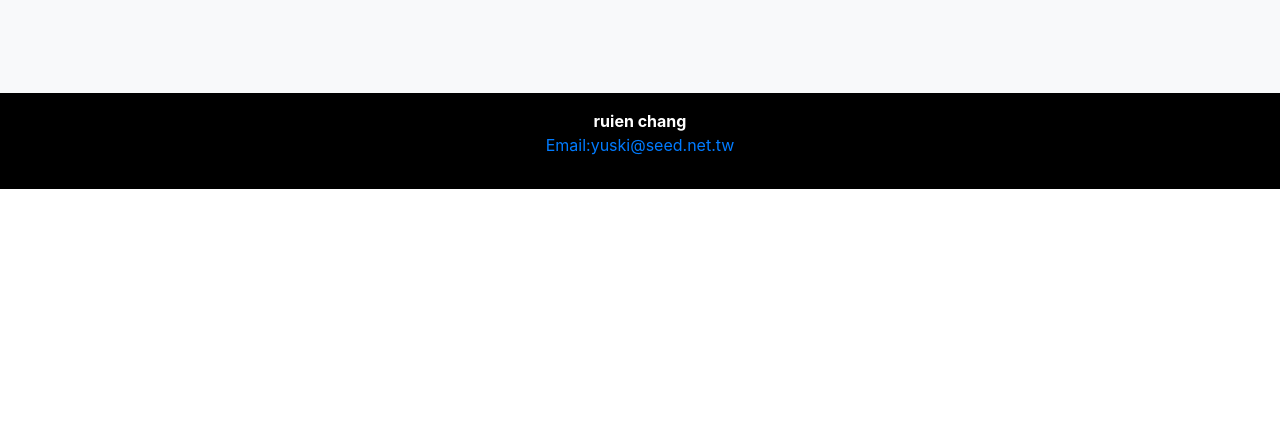
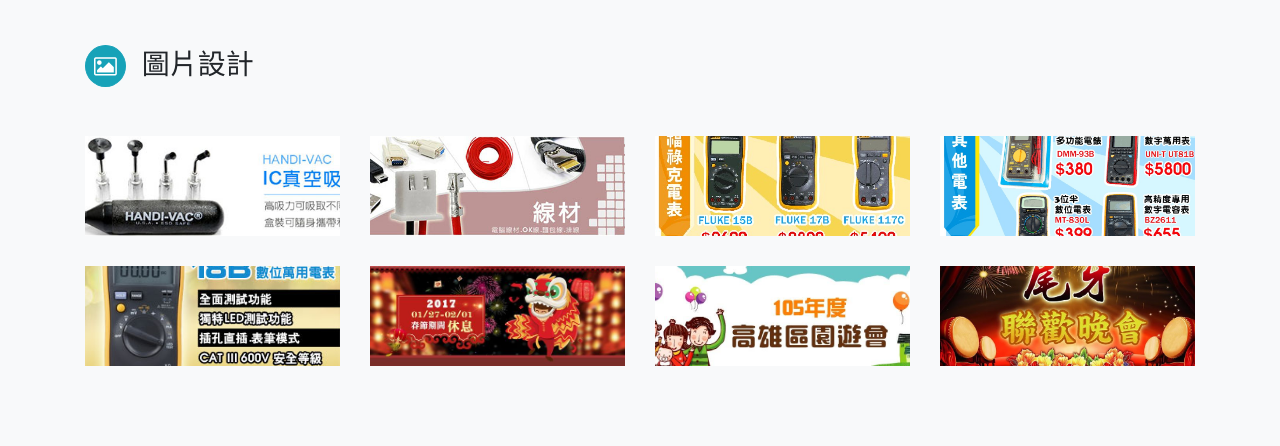
Before and after one commit to ruienyuski/web, a plain HTML site: page work/index.html in a window 1280 px wide. Shown: the part 3287-3733 px from the top of the page. Before the commit the page ends 3476 px from the top, so only its background shows below. Drawn offline with nearby package versions, Linux system fonts and the light colour scheme.

Commit message:
add web image link

```diff
--- a/work/index.html
+++ b/work/index.html
@@ -168,11 +168,11 @@
                             <ul>
                                 <li>
                                     <strong>Photoshop：</strong>
-                                    <p>網頁切版</p>
+                                    <p>合成圖片、網頁切版</p>
                                 </li>
                                 <li>
                                     <strong>Illustrator：</strong>
-                                    <p>banner設計</p>
+                                    <p>banner 設計</p>
                                 </li>
                                 <li>
                                     <strong>網站建站軟體：</strong>
@@ -342,6 +342,83 @@
                     </div>
                 </div>
             </div>
+            <div class="d-flex mb-5 ">
+                <div class="mr-3 list-item">
+                    <div class="list-icon">
+                        <i class="fa fa-picture-o fa-lg" aria-hidden="true"></i>
+                    </div>
+                </div>
+                <div class="mt-1">
+                    <h3>圖片設計</h3>
+                </div>
+            </div>
+            <div class="row mb-5">
+                <div class="col-md-3 col-6">
+                    <a class="work-item" style="background-image: url(img/portfolio-1.jpg);" href="img/portfolio-1.jpg"
+                        target="_blank">
+                        <div class="details">
+                            <h4>Banner</h4>
+                        </div>
+                    </a>
+                </div>
+                <div class="col-md-3 col-6">
+                    <a class="work-item" style="background-image: url(img/portfolio-2.jpg);" href="img/portfolio-2.jpg"
+                        target="_blank">
+                        <div class="details">
+                            <h4>Banner</h4>
+                        </div>
+                    </a>
+                </div>
+                <div class="col-md-3 col-6">
+                    <a class="work-item" style="background-image: url(img/portfolio-3.jpg);" href="img/portfolio-3.jpg"
+                        target="_blank">
+                        <div class="details">
+                            <h4>Banner</h4>
+                        </div>
+                    </a>
+                </div>
+                <div class="col-md-3 col-6">
+                    <a class="work-item" style="background-image: url(img/portfolio-4.jpg);" href="img/portfolio-4.jpg"
+                        target="_blank">
+                        <div class="details">
+                            <h4>Banner</h4>
+                        </div>
+                    </a>
+                </div>
+                <div class="col-md-3 col-6">
+                    <a class="work-item" style="background-image: url(img/portfolio-5.jpg);" href="img/portfolio-5.jpg"
+                        target="_blank">
+                        <div class="details">
+                            <h4>Banner</h4>
+                        </div>
+                    </a>
+                </div>
+                <div class="col-md-3 col-6">
+                    <a class="work-item" style="background-image: url(img/portfolio-6.jpg);" href="img/portfolio-6.jpg"
+                        target="_blank">
+                        <div class="details">
+                            <h4>Banner</h4>
+                        </div>
+                    </a>
+                </div>
+                <div class="col-md-3 col-6">
+                    <a class="work-item" style="background-image: url(img/portfolio-7.jpg);" href="img/portfolio-7.jpg"
+                        target="_blank">
+                        <div class="details">
+                            <h4>旗幟</h4>
+                        </div>
+                    </a>
+                </div>
+                <div class="col-md-3 col-6">
+                    <a class="work-item"
+                        style="background-image: url(img/portfolio-8.jpg);background-position: 50% 10%;"
+                        href="img/portfolio-8.jpg" target="_blank">
+                        <div class="details">
+                            <h4>立牌</h4>
+                        </div>
+                    </a>
+                </div>
+            </div>
         </div>
     </section>
     <footer id="contact" class="contact-bg py-3">
```
